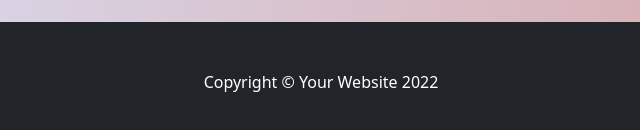
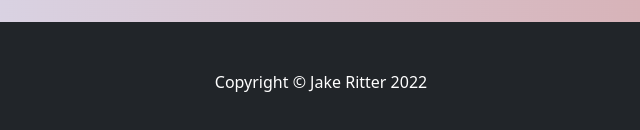
Before and after one commit to je-ritter/tech-blog, a plain HTML site: page docs/about.html in a window 1280 px wide. Shown: the part 912-1042 px from the top of the page, 319-959 px from the left. Drawn offline with nearby package versions, Linux system fonts and the light colour scheme; files whose address does not match are found by name.

Commit message:
REDID a line of code in templates/footer. Now it will always build Copywrite 2022 Jake Ritter

```diff
--- a/docs/about.html
+++ b/docs/about.html
@@ -84,7 +84,7 @@
             </div>
         </div>           <!-- Footer-->
         <footer class="py-5 bg-dark">
-            <div class="container"><p class="m-0 text-center text-white">Copyright &copy; Your Website 2022</p></div>
+            <div class="container"><p class="m-0 text-center text-white">Copyright &copy; Jake Ritter 2022</p></div>
         </footer>
     </body>
 </html>
```
Also changed, not shown: docs/blog.html (+1 -1 lines), docs/index.html (+1 -1 lines), templates/footer.html (+1 -1 lines).
